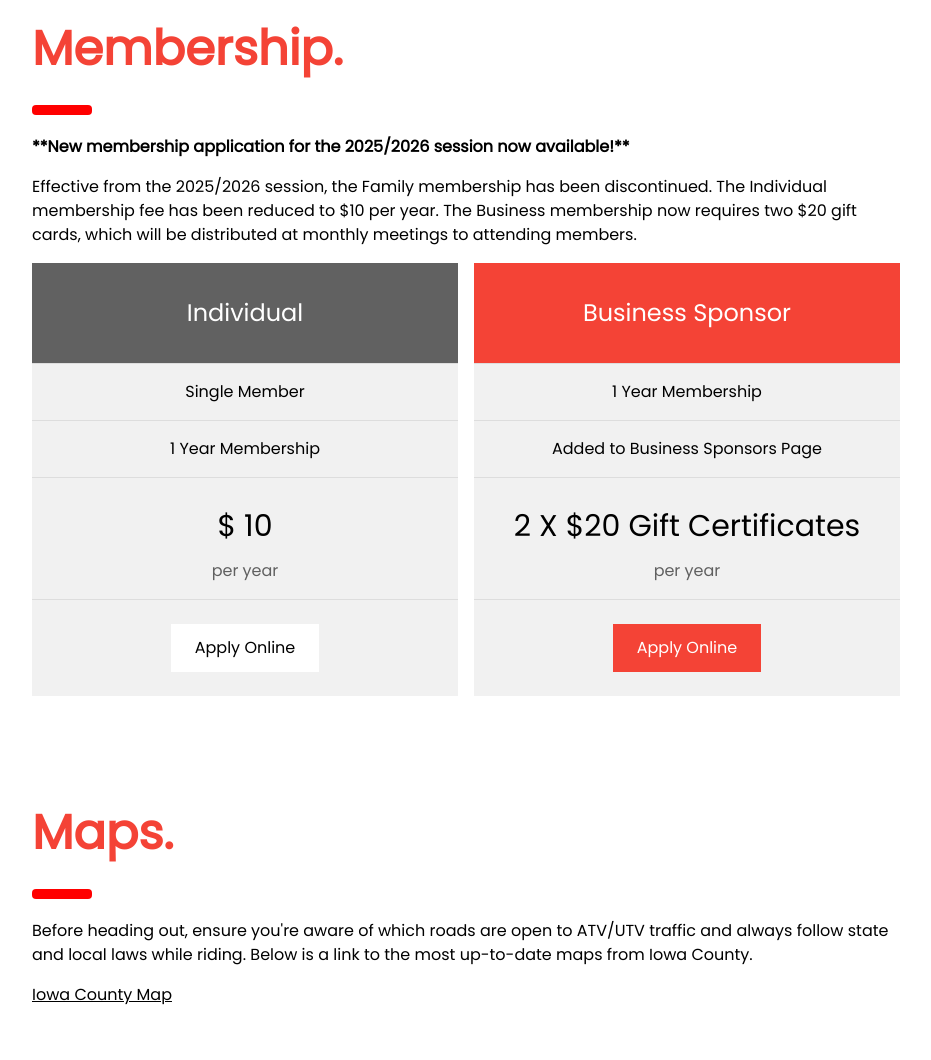
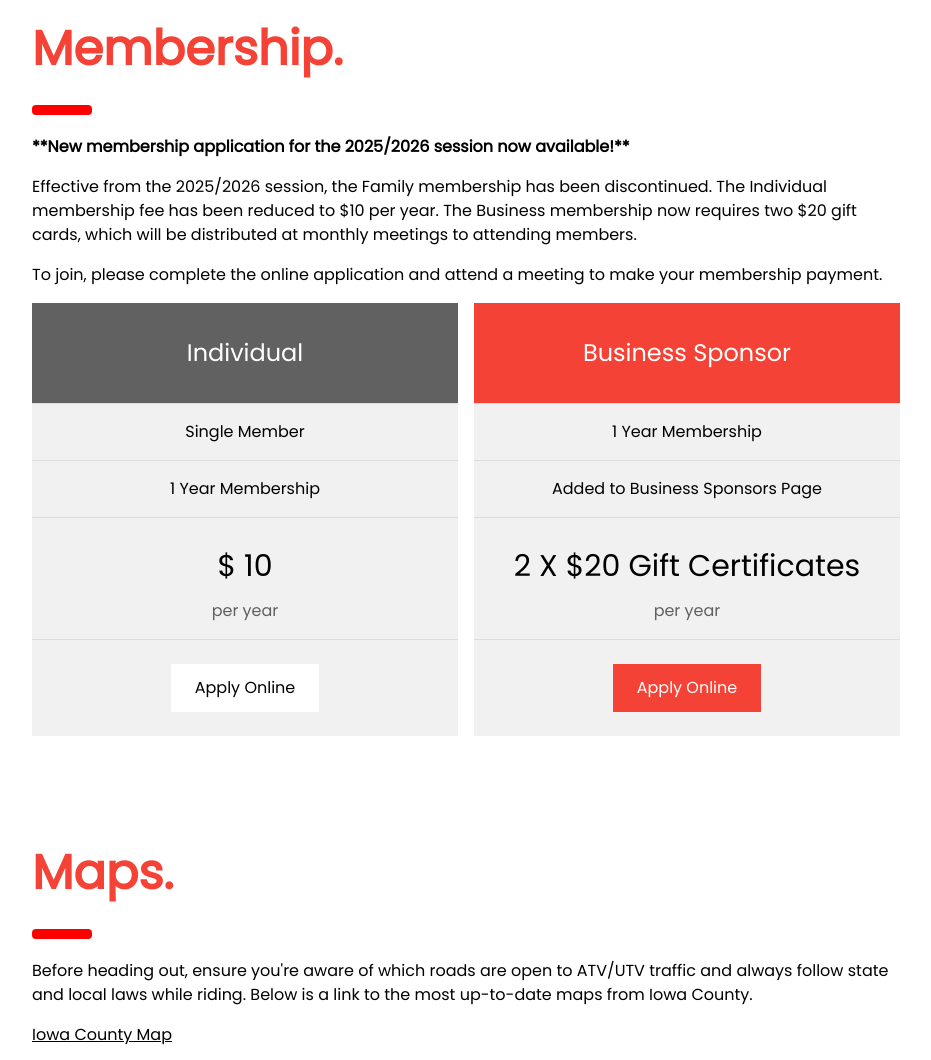
Before and after one commit to kodybrand/rrigwi, a plain HTML site: page index.html in a window 1280 px wide. Shown: the part 972-2032 px from the top of the page, without its empty margins (324-1255 px from the left). Drawn offline with nearby package versions, Linux system fonts and the light colour scheme.

Commit message:
memebership payment

```diff
--- a/index.html
+++ b/index.html
@@ -132,6 +132,9 @@
         per year. The Business membership now requires two $20 gift cards,
         which will be distributed at monthly meetings to attending members.
       </p>
+      <p>
+        To join, please complete the online application and attend a meeting to make your membership payment.
+      </p>
     </section>
 
     <div class="w3-row-padding">
```
